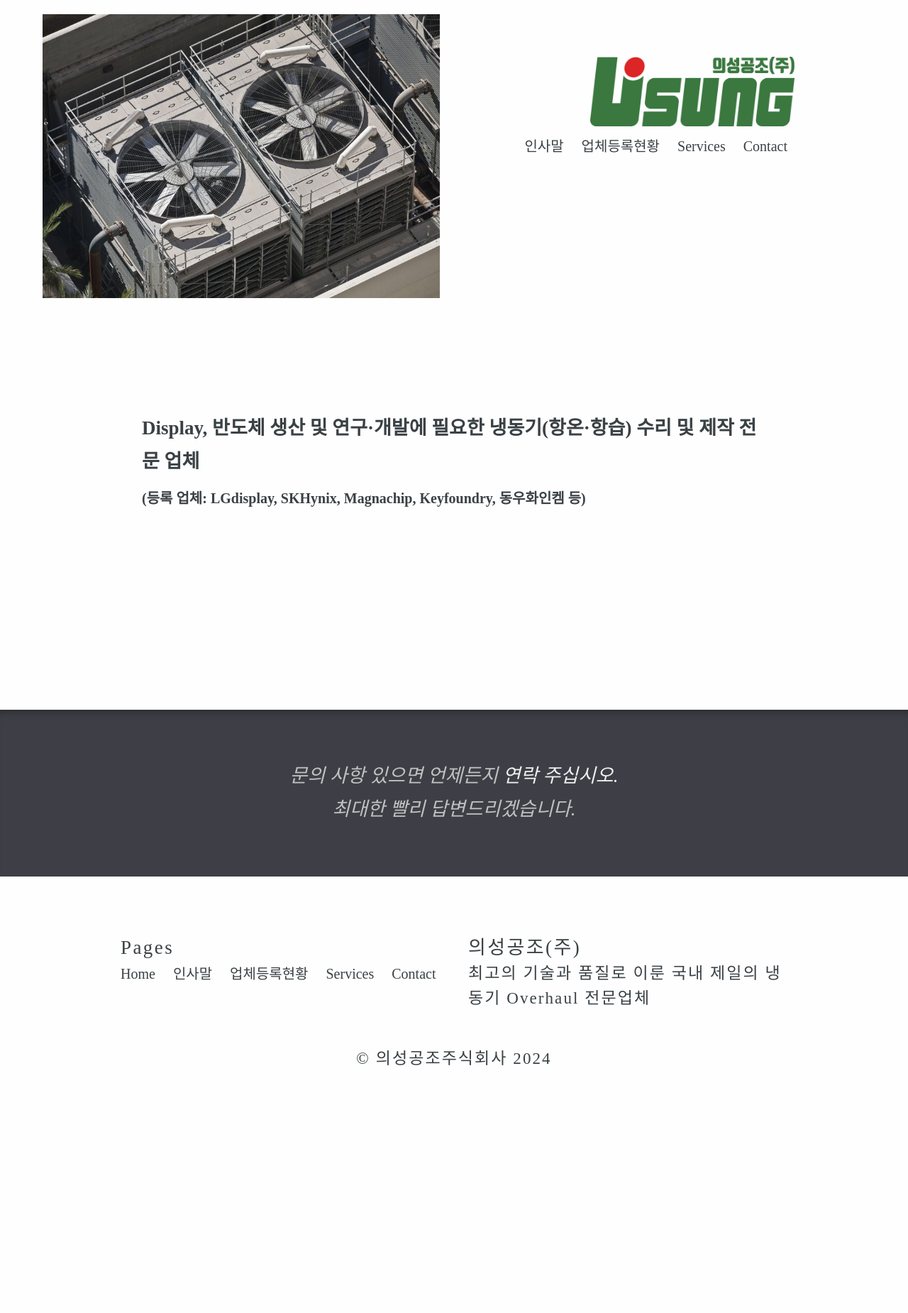
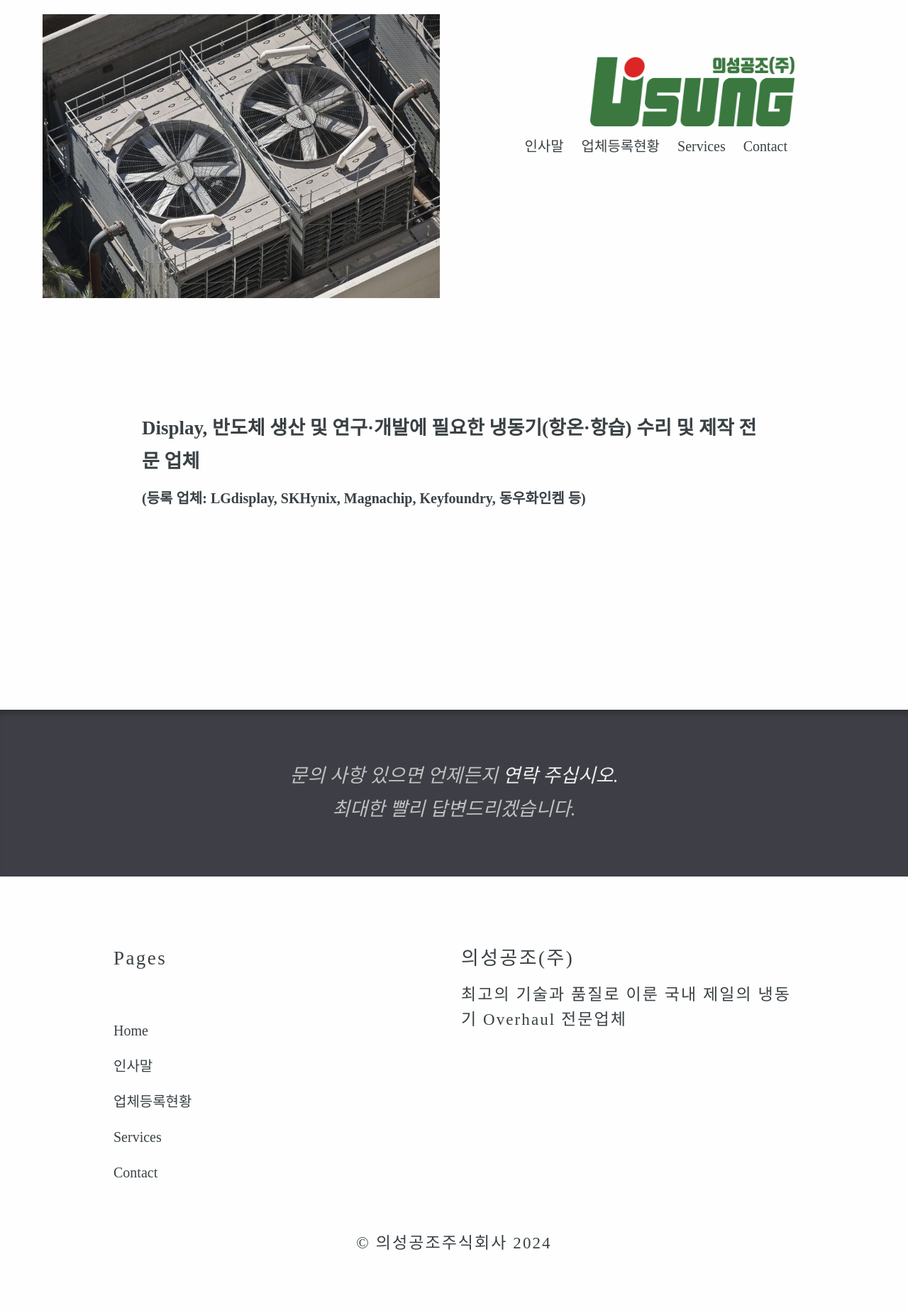
Before and after one commit to sangjoon6099/sangjoon6099.github.io, a Jekyll site: the page built from index.html, in a window 1280 px wide. Shown: the whole page at 71% size. Built offline with Jekyll 4.4.1, drawn with Linux system fonts in a browser that asks for light colours; the list of posts is cut into pages by our own code; before the commit the page ends 1589 px from its top, so only the background shows below that.

Commit message:
Update _layout.scss

```diff
--- a/_sass/_layout.scss
+++ b/_sass/_layout.scss
@@ -114,8 +114,8 @@ footer {
 
 	li {
 		list-style: none;
-		margin: 0 10px;
-		display: inline-block;
+		margin: 15px 0;
+
 
 		a {
 			svg {
```
